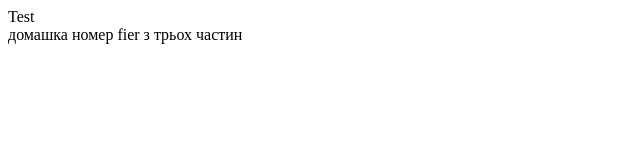
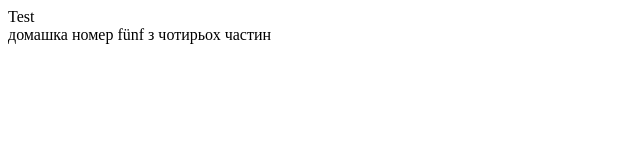
Before and after one commit to Alex2648/goit-js-hw-05, a plain HTML site: page index.html in a window 1280 px wide. Shown: the full height of the page, 0-640 px from the left. Drawn offline with Linux system fonts and the light colour scheme.

Commit message:
Update index.html

```diff
--- a/index.html
+++ b/index.html
@@ -11,6 +11,6 @@
   </head>
   <body>
     <div>Test</div>
-    <div>домашка номер fier з трьох частин</div>
+    <div>домашка номер fünf з чотирьох частин</div>
   </body>
 </html>
```
